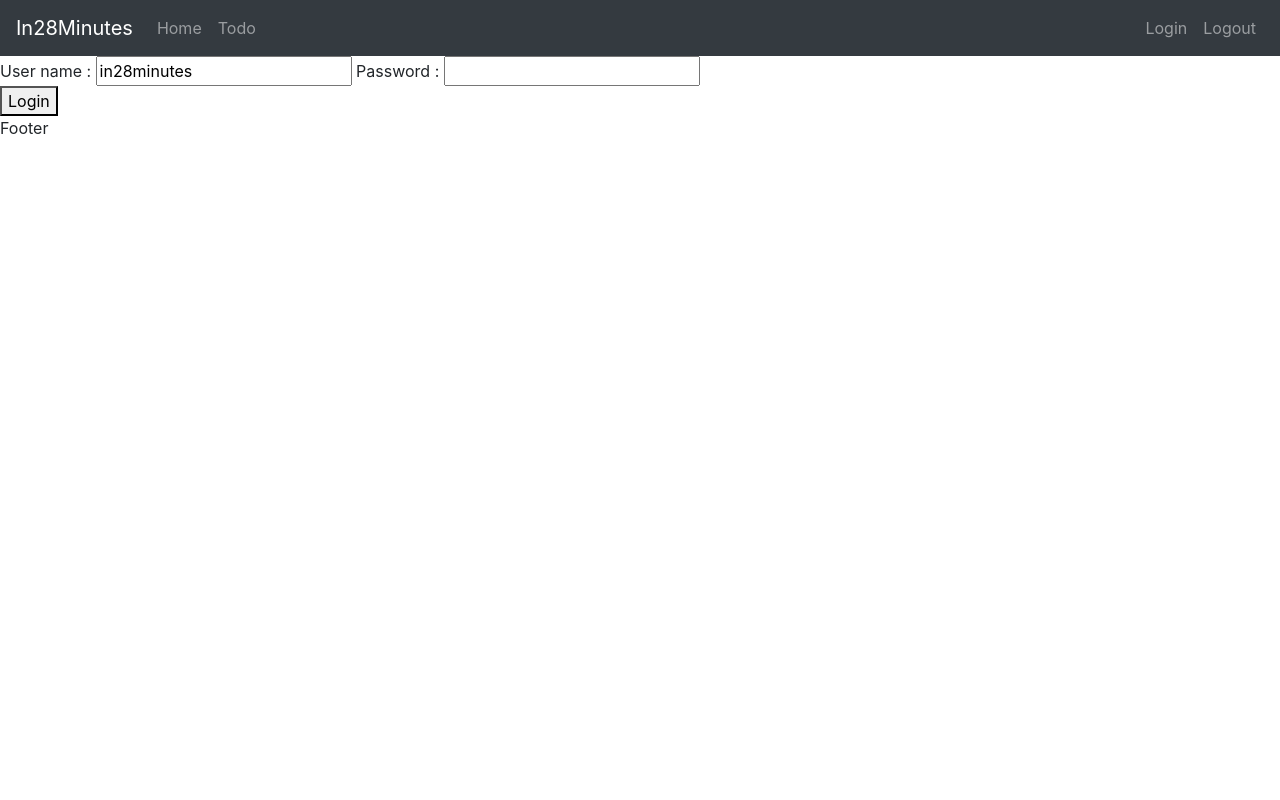
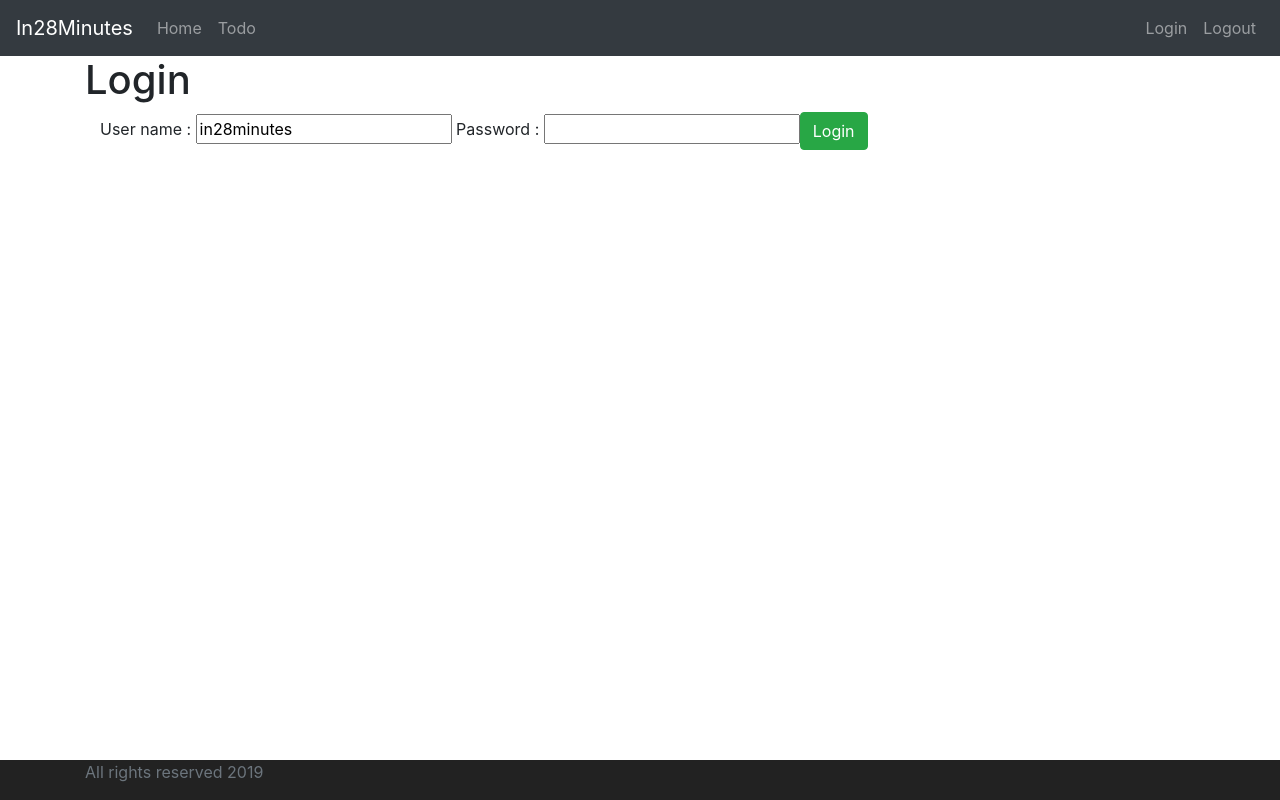
Before and after one commit to archana-vish/Angular7, an Angular app: page / in a window 1280 px wide. Built offline with nearby package versions, Linux system fonts and the light colour scheme.

Commit message:
Added bootstrap styles

```diff
--- a/src/app/app.component.html
+++ b/src/app/app.component.html
@@ -2,5 +2,7 @@
 <app-testing></app-testing> -->
 <!-- <app-login></app-login> -->
 <app-menu></app-menu>
-<router-outlet></router-outlet>
+<div class="container">
+    <router-outlet></router-outlet>
+</div>
 <app-footer></app-footer>
--- a/src/app/footer/footer.component.css
+++ b/src/app/footer/footer.component.css
@@ -0,0 +1,7 @@
+.footer {
+    position: absolute;
+    bottom: 0;
+    width:100%;
+    height:40px;
+    background-color: #222222;
+}
--- a/src/app/footer/footer.component.html
+++ b/src/app/footer/footer.component.html
@@ -1,3 +1,5 @@
-<p>
-  Footer
-</p>
+<footer class="footer">
+  <div class="container">
+    <span class="text-muted"> All rights reserved 2019 </span>
+  </div>
+  </footer>
--- a/src/app/list-todos/list-todos.component.html
+++ b/src/app/list-todos/list-todos.component.html
@@ -1,5 +1,6 @@
-<table border="1">
-  <caption>List of My Todos</caption>
+<h1> My Todos </h1>
+<div class="container">
+<table class="table">
   <thead>
     <tr>
       <th>Description</th>
@@ -15,3 +16,4 @@
       </tr>
   </tbody>
 </table>
+</div>
--- a/src/app/login/login.component.html
+++ b/src/app/login/login.component.html
@@ -1,8 +1,10 @@
-<div *ngIf="invalidLogin">
-<small> {{errormessage}} </small>
-<br>
+<h1> Login </h1>
+
+<div class="container">
+    <div class="alert alert-warning" *ngIf="invalidLogin"> {{errormessage}} </div>
+    <div>
+        User name : <input type="text" name="username" [(ngModel)]="username">
+        Password  : <input type="password" name="password" [(ngModel)]="password">
+        <button name="Login" (click)=handleLogin() class="btn btn-success">Login</button>
+    </div>
 </div>
-User name : <input type="text" name="username" [(ngModel)]="username">
-Password  : <input type="password" name="password" [(ngModel)]="password">
-<br>
-<button name="Login" (click)=handleLogin()>Login</button>
--- a/src/app/welcome/welcome.component.html
+++ b/src/app/welcome/welcome.component.html
@@ -1,7 +1,4 @@
-<div>
-  welcome {{message}}!
+<h1> Welcome </h1>
+<div class="container">
+  welcome {{message}}! You can manage your todos <a routerLink="/todos">here </a>
 </div>
-<br>
-<div>
-  You can manage your todos <a routerLink="/todos">here </a>
-</div>
```
